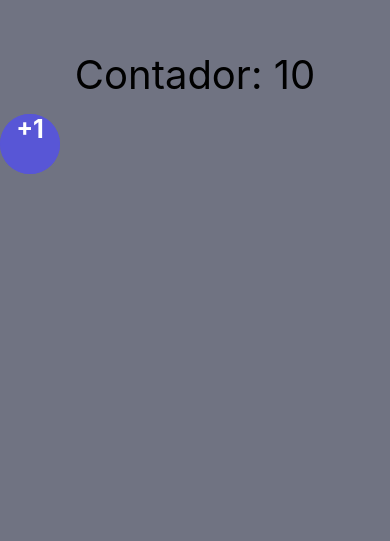
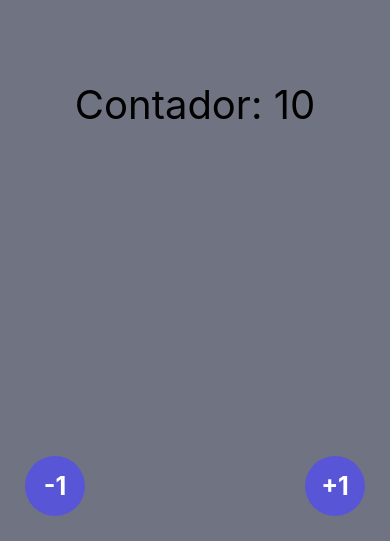
Before and after one commit to Yeison2020/Creating-Customshooks-react-native, a React Native app: screen / in a window 390 px wide. Shown: the part 303-844 px from the top of the page. Built offline with nearby package versions, Linux system fonts and the light colour scheme.

Commit message:
Added another btn botton left

```diff
--- a/src/screens/CounterScreen.tsx
+++ b/src/screens/CounterScreen.tsx
@@ -7,10 +7,17 @@ const CounterScreen = () => {
     <View style={styles.container}>
       <Text style={styles.title}>Contador: {counter}</Text>
       <TouchableOpacity
-        style={styles.fab}
+        style={styles.fabLocationBL}
         onPress={() => setCounter(curr => curr + 1)}>
         <View style={styles.fab}>
           <Text style={styles.fabText}>+1</Text>
+        </View>
+      </TouchableOpacity>
+      <TouchableOpacity
+        style={styles.fabLocationR}
+        onPress={() => setCounter(curr => curr - 1)}>
+        <View style={styles.fab}>
+          <Text style={styles.fabText}>-1</Text>
         </View>
       </TouchableOpacity>
     </View>
@@ -48,17 +55,29 @@ const styles = StyleSheet.create({
     marginBottom: 10,
     padding: 15,
   },
+  fabLocationR: {
+    position: 'absolute',
+    bottom: 25,
+    left: 25,
+  },
+
+  fabLocationBL: {
+    position: 'absolute',
+    bottom: 25,
+    right: 25,
+  },
   fab: {
     backgroundColor: '#5856D6',
     width: 60,
     height: 60,
     borderRadius: 100,
+    justifyContent: 'center',
   },
 
   fabText: {
     color: 'white',
     fontSize: 25,
-    textAlign: 'center',
     fontWeight: 'bold',
+    alignSelf: 'center',
   },
 });
```
